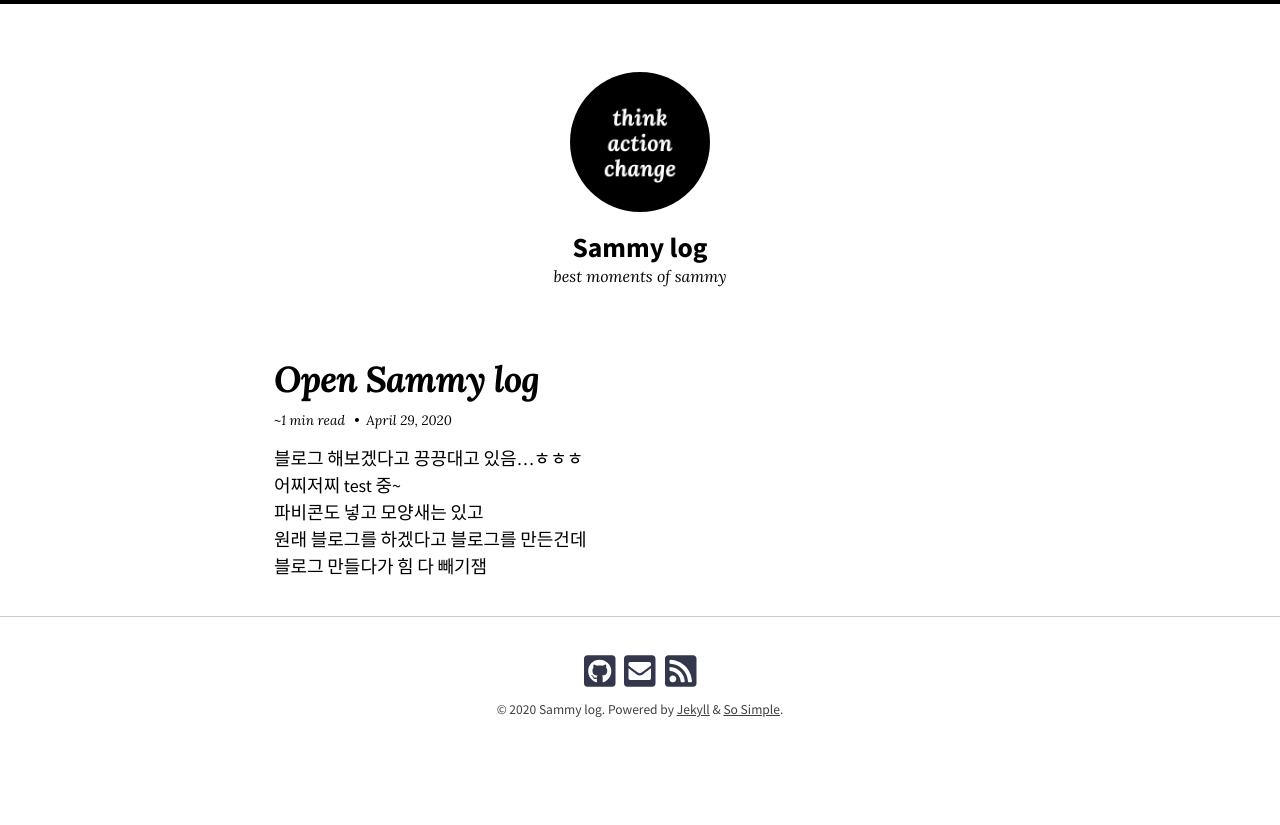
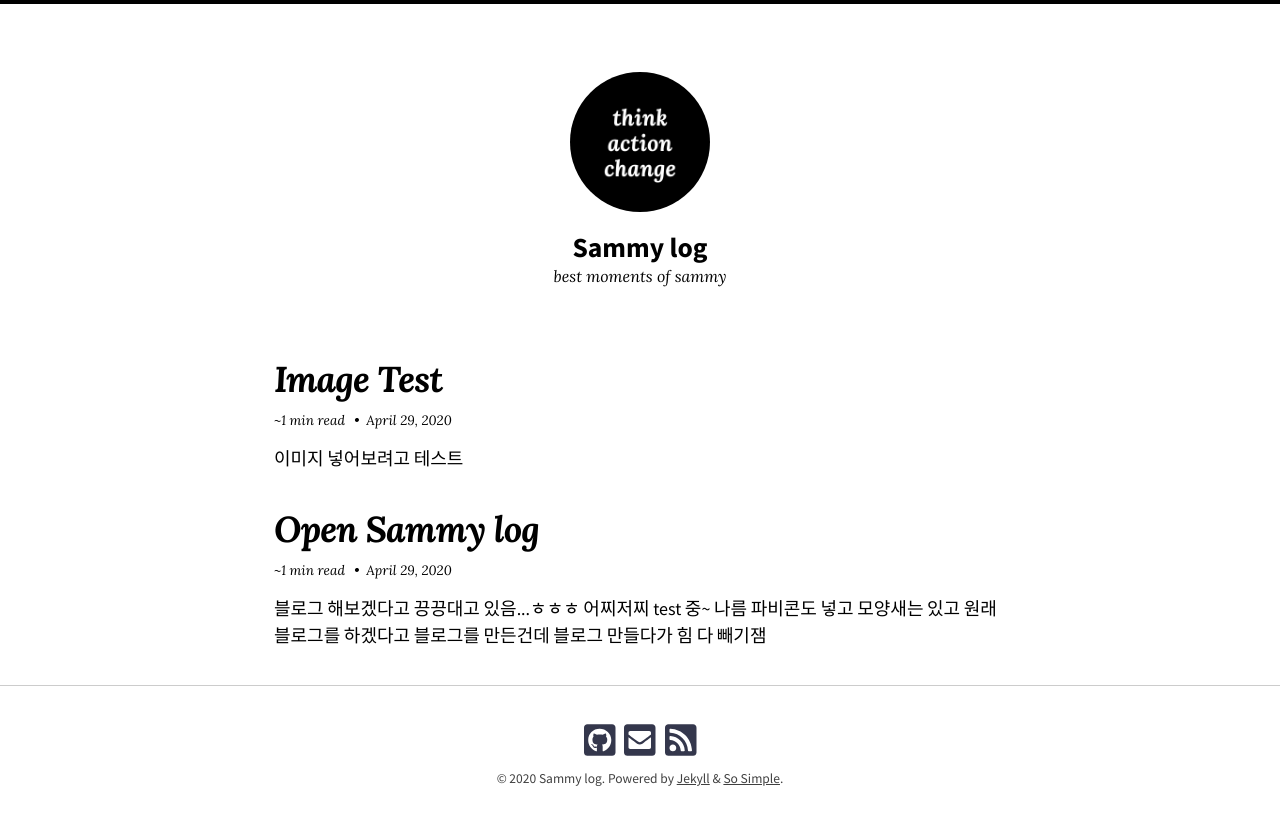
Before and after one commit to ssammykim/ssammykim.github.io, a Jekyll site: the page built from index.html, in a window 1280 px wide. Shown: the top 825 px of the page. Built offline with Jekyll 4.4.1, drawn with Linux system fonts in a browser that asks for light colours; nearby versions of some CDN libraries; some web fonts are replaced; the list of posts is cut into pages by our own code.

Commit message:
for blog test

```diff
--- a/_posts/2020-04-29-Open-Sammy-log.md
+++ b/_posts/2020-04-29-Open-Sammy-log.md
@@ -3,10 +3,8 @@ title:  "Open Sammy log"
 date: Apr 29, 2020
 categories: ['moments-of-sammy']
 tags: ['blog']
+last_modified_at:
 ---
-
-블로그 해보겠다고 끙끙대고 있음...ㅎㅎㅎ
-어찌저찌 test 중~
-파비콘도 넣고 모양새는 있고
-원래 블로그를 하겠다고 블로그를 만든건데
-블로그 만들다가 힘 다 빼기잼
+<p>블로그 해보겠다고 끙끙대고 있음...ㅎㅎㅎ 어찌저찌 test 중~
+나름 파비콘도 넣고 모양새는 있고
+원래 블로그를 하겠다고 블로그를 만든건데 블로그 만들다가 힘 다 빼기잼</p>
--- /dev/null
+++ b/_posts/2020-04-29-test-post.md
@@ -0,0 +1,9 @@
+---
+title:  "Image Test"
+date: Apr 29, 2020
+categories: ['ideation']
+tags: ['service']
+last_modified_at:
+---
+<p>
+이미지 넣어보려고 테스트
```
Also changed, not shown: images/ideation.png (added), images/moment_of_sammy.png (added), 2 other files.
